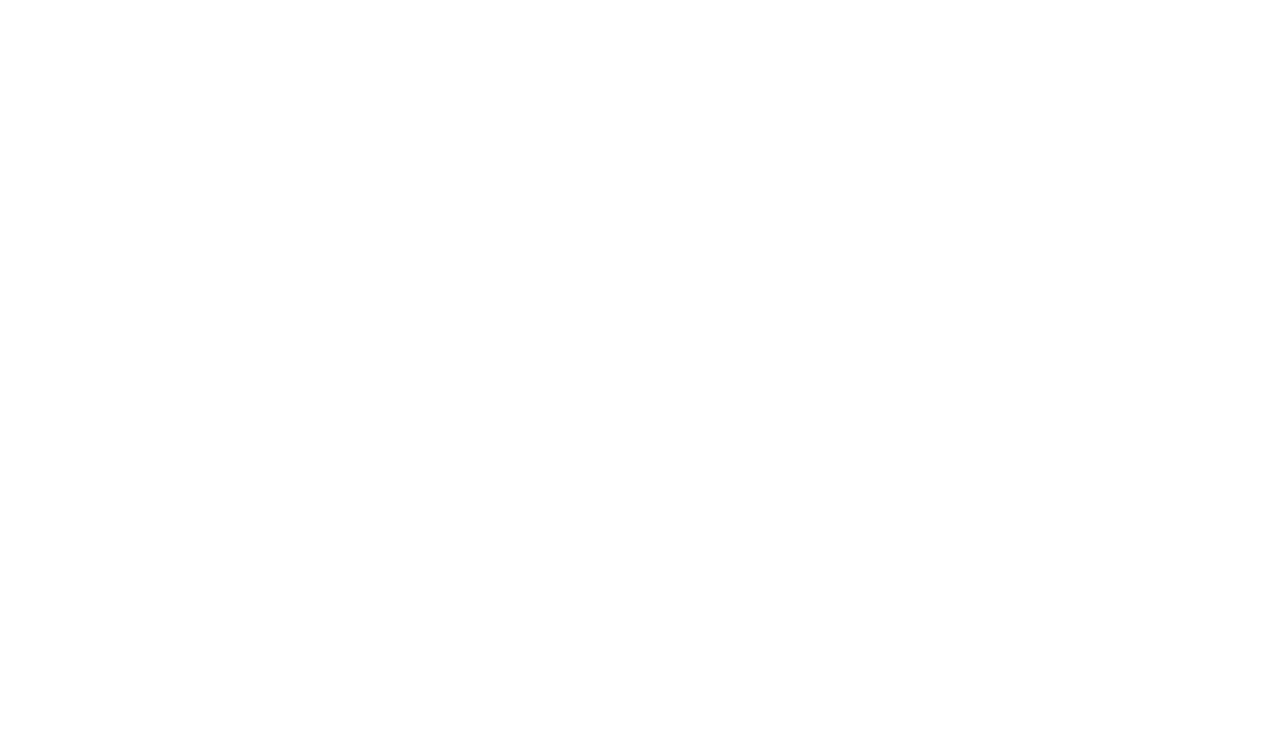
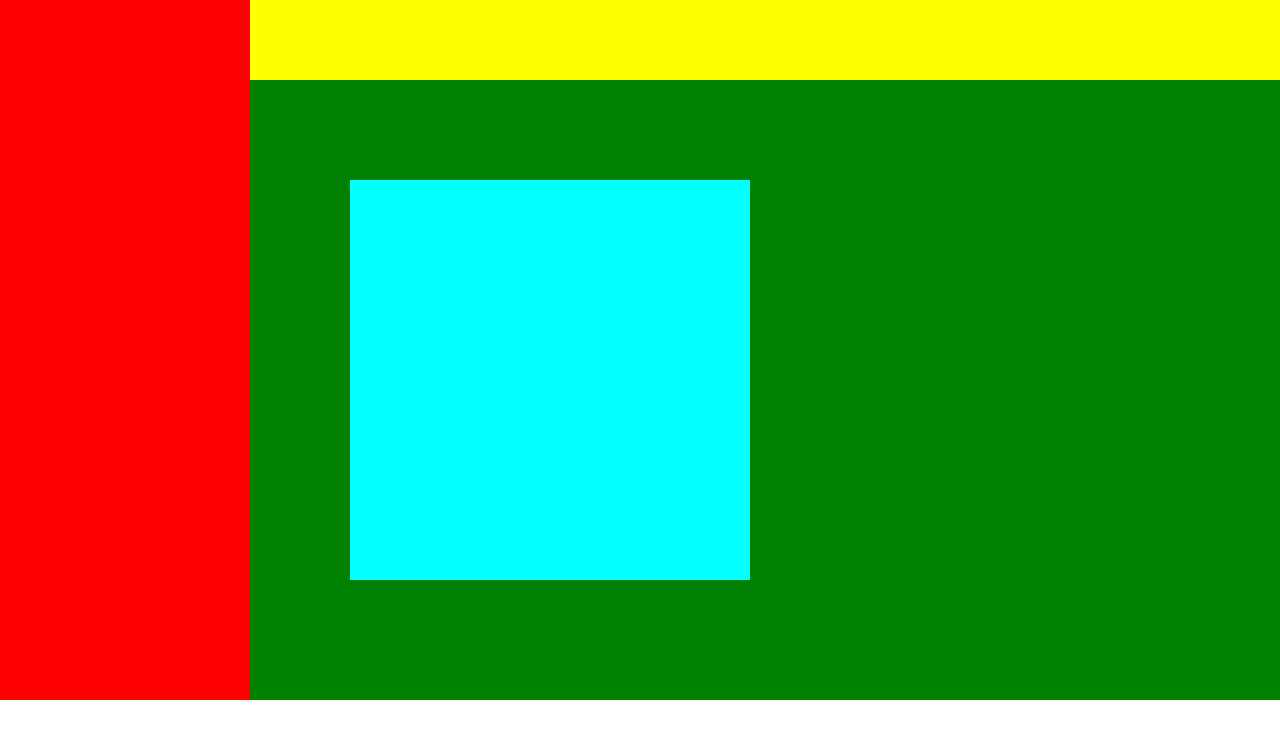
Before and after one commit to GabrielePalmaBool/html-css-spotifyweb, a plain HTML site: page index.html in a window 1280 px wide. Drawn offline with Linux system fonts and the light colour scheme; a web font is replaced by a local one.

Commit message:
create macrostructure

```diff
--- a/css/menu.css
+++ b/css/menu.css
@@ -9,3 +9,38 @@
     font-size: 20px;
     font-family: 'Montserrat', sans-serif;
 }
+
+
+
+/*  */
+
+.container_main {
+    height: calc(100vh - 100px);
+    background-color: blue;
+    display: flex;
+}
+
+.container_main .container_vert {
+    width: 250px;
+    height: 100%;
+    background-color: red;
+}
+
+.container_main .container_cent {
+    flex-grow: 1;
+    background-color: green;
+    overflow-y: auto;
+}
+
+.container_cent .Top_bar {
+    height: 80px;
+    background-color: yellow;
+}
+
+.container_main .block {
+    height: 50px;
+    width: 50px;
+    background-color: aqua;
+    margin: 100px;
+    padding: 200px;
+}
--- a/index.html
+++ b/index.html
@@ -18,5 +18,28 @@
 </head>
 <body>
 
+    <div class="container_main">
+
+        <div class="container_vert">
+
+        </div>
+
+        <div class="container_cent">
+
+            <div class="Top_bar">
+
+            </div>
+
+            <div class="block"></div>
+
+        </div>
+
+
+
+    </div>
+
+    <div class="Footer_bar">
+
+    </div>
 </body>
 </html>
```
